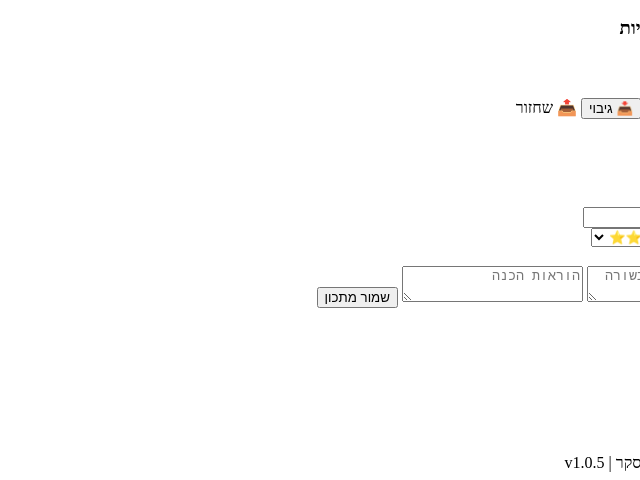
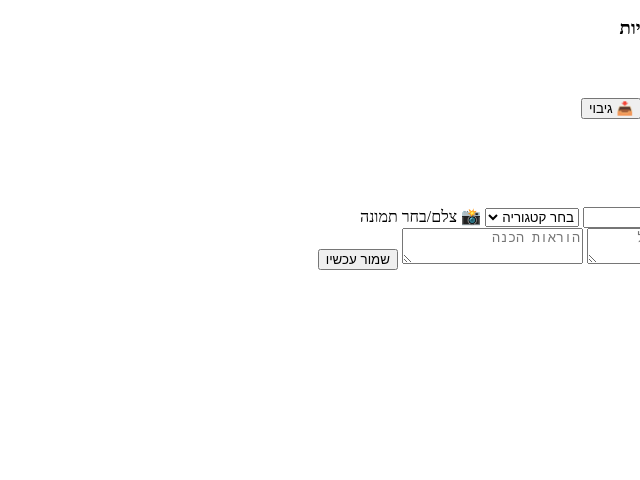
Before and after one commit to losha24/Chief, a plain HTML site: page index.html in a window 1280 px wide. Shown: the part 1658-2138 px from the top of the page, without its empty margins (640-1280 px from the left). After the commit the page ends 2063 px from the top, so only its background shows below. Drawn offline with Linux system fonts and the light colour scheme.

Commit message:
Update index.html

```diff
--- a/index.html
+++ b/index.html
@@ -3,7 +3,7 @@
 <head>
     <meta charset="UTF-8">
     <meta name="viewport" content="width=device-width, initial-scale=1.0, maximum-scale=1.0, user-scalable=no">
-    <title>ChefPro v1.0.5</title>
+    <title>ChefPro v1.0.6</title>
     <link rel="manifest" href="manifest.json">
     <meta name="apple-mobile-web-app-capable" content="yes">
     <link rel="stylesheet" href="styles.css">
@@ -17,7 +17,7 @@
             </div>
             <div class="header-btns">
                 <button id="installBtn" class="update-btn-top" style="display:none;" onclick="installPWA()">📲 התקנה</button>
-                <button onclick="silentUpdate()" class="update-btn-top">🔄 רענון</button>
+                <button onclick="location.reload(true)" class="update-btn-top">🔄 רענון</button>
             </div>
         </header>
 
@@ -49,11 +49,6 @@
                 <span class="nav-icon">📥</span>
                 <span class="nav-label">גיבוי</span>
             </button>
-            <label class="nav-item">
-                <span class="nav-icon">📤</span>
-                <span class="nav-label">שחזור</span>
-                <input type="file" id="importFile" style="display:none" onchange="importData(event)">
-            </label>
         </nav>
 
         <div id="editModal" class="modal hidden">
@@ -65,9 +60,8 @@
                 <div class="form-body">
                     <input type="hidden" id="editId">
                     <input type="text" id="editTitle" placeholder="שם המתכון (חובה)">
-                    <div class="input-group">
                     <select id="editCat">
-                            <option value="">קטגוריה</option>
+                        <option value="">בחר קטגוריה</option>
                         <option value="בשרי">בשרי</option>
                         <option value="חלבי">חלבי</option>
                         <option value="מאפים">מאפים</option>
@@ -75,28 +69,22 @@
                         <option value="סלטים">סלטים</option>
                         <option value="פסטות">פסטות</option>
                     </select>
-                        <select id="editRating">
-                            <option value="5">⭐⭐⭐⭐⭐</option>
-                            <option value="4">⭐⭐⭐⭐</option>
-                            <option value="3">⭐⭐⭐</option>
-                        </select>
-                    </div>
-                    <div class="file-upload-area">
-                        <label for="imgUpload" class="file-label">📸 בחר תמונה</label>
+                    <label class="file-label">
+                        📸 צלם/בחר תמונה
                         <input type="file" id="imgUpload" accept="image/*" onchange="handleImageUpload(event)" style="display:none">
+                    </label>
                     <div id="imgPreview"></div>
-                    </div>
-                    <textarea id="editIng" placeholder="מצרכים (כל אחד בשורה חדשה)"></textarea>
+                    <textarea id="editIng" placeholder="מצרכים (שורה לכל מצרך)"></textarea>
                     <textarea id="editSteps" placeholder="הוראות הכנה"></textarea>
-                    <button onclick="saveRecipe()" class="btn-save-full">שמור מתכון</button>
+                    <button onclick="saveRecipe()" class="btn-save-full">שמור עכשיו</button>
                 </div>
             </div>
         </div>
 
         <div id="recipeView" class="modal hidden"><div class="modal-content full-view"><button onclick="closeModal()" class="back-btn">➜ חזרה</button><div id="viewAreaContent"></div></div></div>
-        <div id="shoppingListModal" class="modal hidden"><div class="modal-content side-drawer"><div class="drawer-header"><h2>🛒 קניות</h2><button onclick="closeModal()" class="close-btn">✕</button></div><ul id="shoppingListItems" class="shop-list"></ul><button onclick="clearShoppingList()" class="btn-clear">נקה הכל</button></div></div>
+        <div id="shoppingListModal" class="modal hidden"><div class="modal-content side-drawer"><h2>🛒 קניות</h2><ul id="shoppingListItems"></ul><button onclick="clearShoppingList()" class="btn-clear">נקה הכל</button><button onclick="closeModal()" class="btn-save-full">סגור</button></div></div>
 
-        <footer class="version-footer">© 2026 אלכסיי זבודיסקר | v1.0.5</footer>
+        <footer class="version-footer">v1.0.6 | Alexey Z</footer>
     </div>
     <script src="app.js"></script>
 </body>
```
Lines whose indentation alone changed are shown as unchanged.
